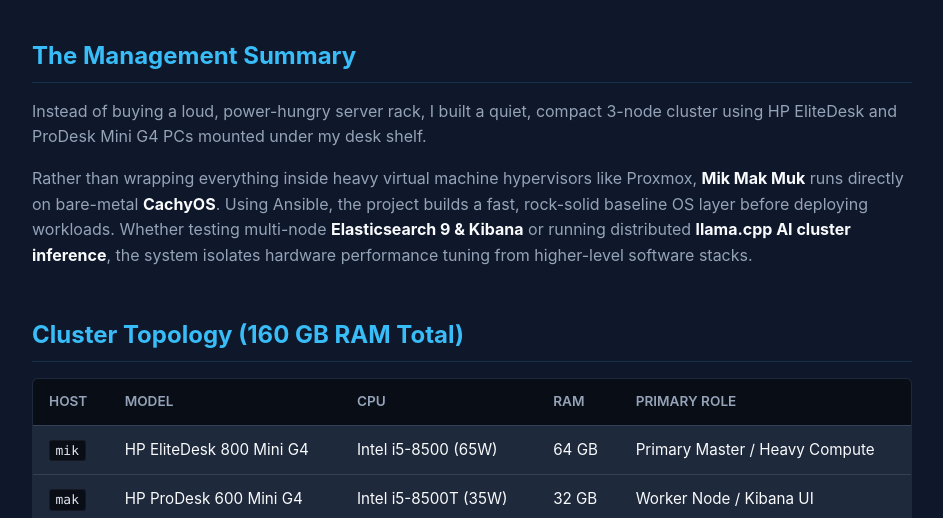
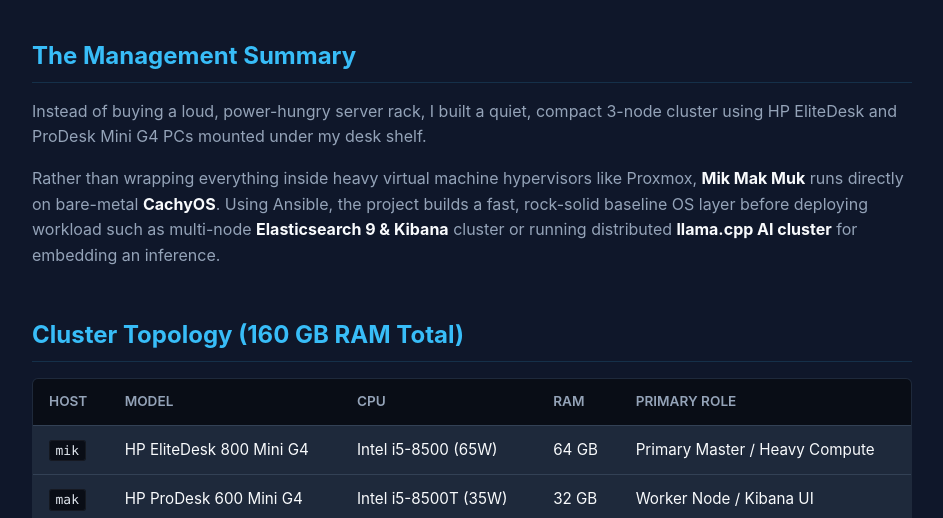
Before and after one commit to nicenemo/mikmakmuk, a plain HTML site: page index.html in a window 1280 px wide. Shown: the part 282-800 px from the top of the page, without its empty margins (168-1111 px from the left). Drawn offline with Linux system fonts and the light colour scheme.

Commit message:
Update initial website

```diff
--- a/index.html
+++ b/index.html
@@ -285,7 +285,11 @@
           Instead of buying a loud, power-hungry server rack, I built a quiet, compact 3-node cluster using HP EliteDesk and ProDesk Mini G4 PCs mounted under my desk shelf.
         </p>
         <p>
-          Rather than wrapping everything inside heavy virtual machine hypervisors like Proxmox, <strong>Mik Mak Muk</strong> runs directly on bare-metal <strong>CachyOS</strong>. Using Ansible, the project builds a fast, rock-solid baseline OS layer before deploying workloads. Whether testing multi-node <strong>Elasticsearch 9 &amp; Kibana</strong> or running distributed <strong>llama.cpp AI cluster inference</strong>, the system isolates hardware performance tuning from higher-level software stacks.
+          Rather than wrapping everything inside heavy virtual machine hypervisors like Proxmox, <strong>Mik Mak
+            Muk</strong> runs directly on bare-metal <strong>CachyOS</strong>. Using Ansible, the project builds a fast,
+          rock-solid baseline OS layer before deploying workload such as multi-node <strong>Elasticsearch 9
+            &amp; Kibana</strong> cluster or running distributed <strong>llama.cpp AI cluster</strong> for embedding an
+          inference.
         </p>
       </section>
 
```
